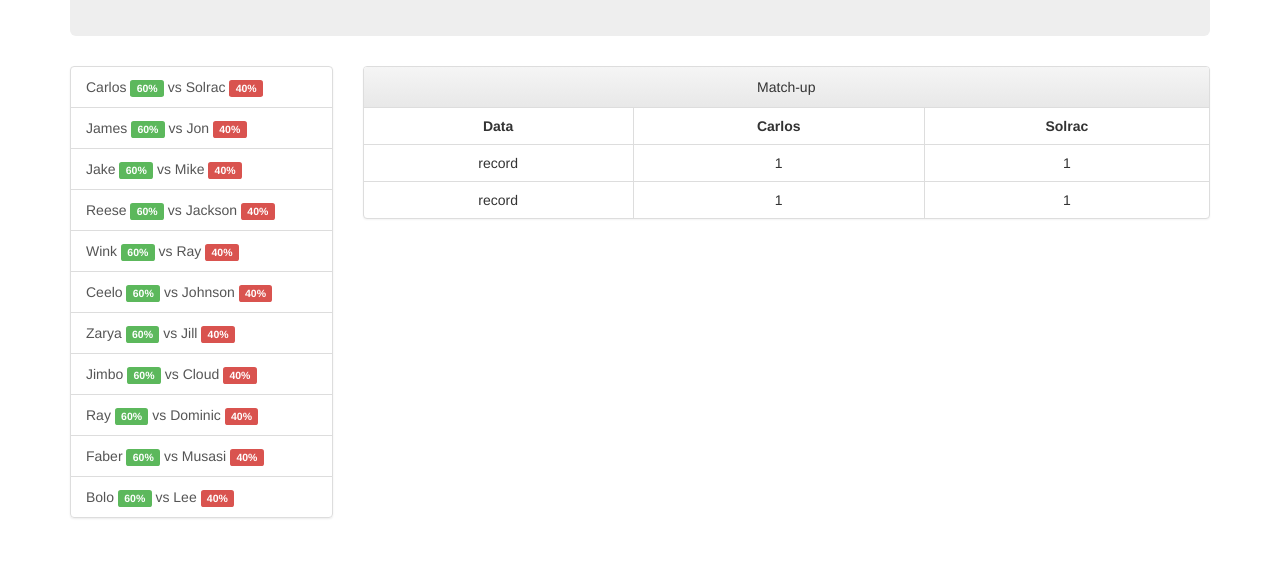
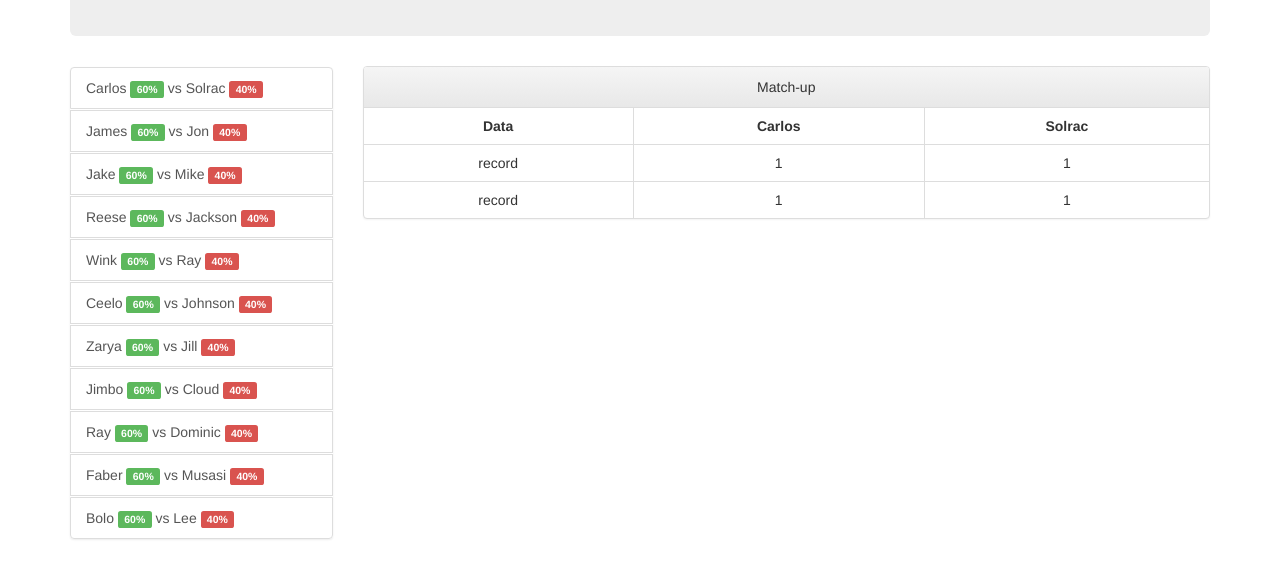
Before and after one commit to crazyceelo/MMA-Predictor, a plain HTML site: page index.html in a window 1280 px wide. Shown: the part 159-738 px from the top of the page. Drawn offline with nearby package versions, Linux system fonts and the light colour scheme.

Commit message:
added a 1px margin between buttons and added a class matchUpButton

```diff
--- a/assets/css/style.css
+++ b/assets/css/style.css
@@ -0,0 +1,4 @@
+.matchUpButton {
+	margin-top: 1px;
+	margin-bottom: 1px;
+}
--- a/index.html
+++ b/index.html
@@ -31,17 +31,17 @@
 		<div class="row">
 			<div class="col-sm-3">
 				<div class="list-group">
-					<button type="button" class="list-group-item"><span>Carlos  </span><span class="label label-success">60%</span><span> vs </span><span>Solrac  </span><span class="label label-danger">40%</span></button>
-					<button type="button" class="list-group-item"><span>James  </span><span class="label label-success">60%</span><span> vs </span><span>Jon  </span><span class="label label-danger">40%</span></button>
-					<button type="button" class="list-group-item"><span>Jake  </span><span class="label label-success">60%</span><span> vs </span><span>Mike  </span><span class="label label-danger">40%</span></button>
-					<button type="button" class="list-group-item"><span>Reese  </span><span class="label label-success">60%</span><span> vs </span><span>Jackson  </span><span class="label label-danger">40%</span></button>
-					<button type="button" class="list-group-item"><span>Wink  </span><span class="label label-success">60%</span><span> vs </span><span>Ray  </span><span class="label label-danger">40%</span></button>
-					<button type="button" class="list-group-item"><span>Ceelo  </span><span class="label label-success">60%</span><span> vs </span><span>Johnson  </span><span class="label label-danger">40%</span></button>
-					<button type="button" class="list-group-item"><span>Zarya  </span><span class="label label-success">60%</span><span> vs </span><span>Jill  </span><span class="label label-danger">40%</span></button>
-					<button type="button" class="list-group-item"><span>Jimbo  </span><span class="label label-success">60%</span><span> vs </span><span>Cloud  </span><span class="label label-danger">40%</span></button>
-					<button type="button" class="list-group-item"><span>Ray </span><span class="label label-success">60%</span><span> vs </span><span>Dominic  </span><span class="label label-danger">40%</span></button>
-					<button type="button" class="list-group-item"><span>Faber  </span><span class="label label-success">60%</span><span> vs </span><span>Musasi  </span><span class="label label-danger">40%</span></button>
-					<button type="button" class="list-group-item"><span>Bolo  </span><span class="label label-success">60%</span><span> vs </span><span>Lee  </span><span class="label label-danger">40%</span></button>
+					<button type="button" class="list-group-item matchUpButton"><span>Carlos  </span><span class="label label-success">60%</span><span> vs </span><span>Solrac  </span><span class="label label-danger">40%</span></button>
+					<button type="button" class="list-group-item matchUpButton"><span>James  </span><span class="label label-success">60%</span><span> vs </span><span>Jon  </span><span class="label label-danger">40%</span></button>
+					<button type="button" class="list-group-item matchUpButton"><span>Jake  </span><span class="label label-success">60%</span><span> vs </span><span>Mike  </span><span class="label label-danger">40%</span></button>
+					<button type="button" class="list-group-item matchUpButton"><span>Reese  </span><span class="label label-success">60%</span><span> vs </span><span>Jackson  </span><span class="label label-danger">40%</span></button>
+					<button type="button" class="list-group-item matchUpButton"><span>Wink  </span><span class="label label-success">60%</span><span> vs </span><span>Ray  </span><span class="label label-danger">40%</span></button>
+					<button type="button" class="list-group-item matchUpButton"><span>Ceelo  </span><span class="label label-success">60%</span><span> vs </span><span>Johnson  </span><span class="label label-danger">40%</span></button>
+					<button type="button" class="list-group-item matchUpButton"><span>Zarya  </span><span class="label label-success">60%</span><span> vs </span><span>Jill  </span><span class="label label-danger">40%</span></button>
+					<button type="button" class="list-group-item matchUpButton"><span>Jimbo  </span><span class="label label-success">60%</span><span> vs </span><span>Cloud  </span><span class="label label-danger">40%</span></button>
+					<button type="button" class="list-group-item matchUpButton"><span>Ray </span><span class="label label-success">60%</span><span> vs </span><span>Dominic  </span><span class="label label-danger">40%</span></button>
+					<button type="button" class="list-group-item matchUpButton"><span>Faber  </span><span class="label label-success">60%</span><span> vs </span><span>Musasi  </span><span class="label label-danger">40%</span></button>
+					<button type="button" class="list-group-item matchUpButton"><span>Bolo  </span><span class="label label-success">60%</span><span> vs </span><span>Lee  </span><span class="label label-danger">40%</span></button>
 				</div>
 			</div>
 			<div class="col-sm-9">
```
